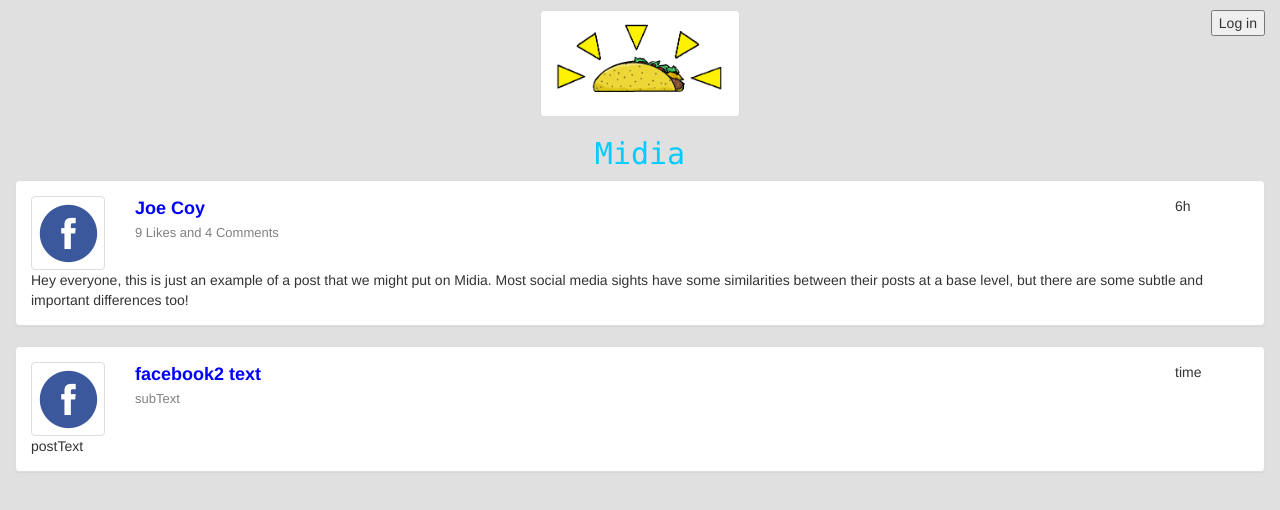
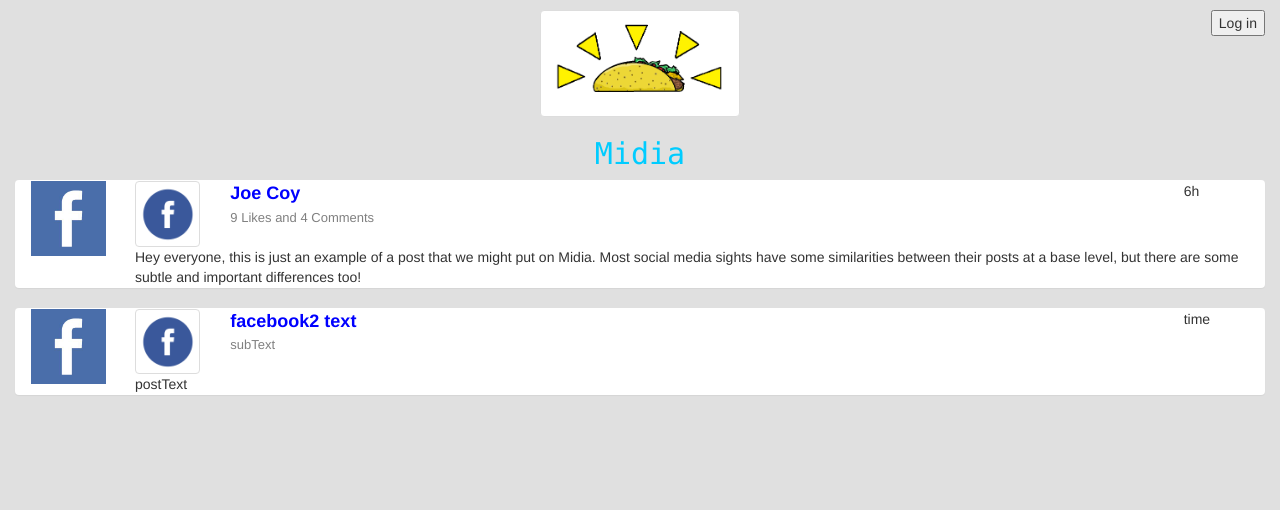
Before and after one commit to TVFlash/midia, a Flask app: template templates/index.html in a window 1280 px wide. Shown: the top 510 px of the page. Run offline with Flask 2, Linux system fonts and the light colour scheme; the template is opened without the code that fills it, so the values that code supplies are empty; some libraries are stand-ins or nearby versions.

Commit message:
Side logo
Added side facebook image to post

```diff
--- a/js/Directives/post.html
+++ b/js/Directives/post.html
@@ -1,5 +1,9 @@
 <div class="panel panel-default">
   <div class="panel-body">
+	   	<div class="col-xs-1">
+			<img ng-src="../img/sideFB.jpg" alt="fbLogo" class="image-responsive pull-left" style="max-height:100%; width: 75px;"/>
+	   	</div>
+	   	<div class="col-xs-11">
 	  		<div class="row">
 		        <div class="col-xs-1">
 					<img ng-src="{{postInfo.img}}" alt="" class="img-thumbnail"/>
@@ -19,3 +23,4 @@
 			</div>
 		</div>
   </div>
+</div>
--- a/static/styles/master.css
+++ b/static/styles/master.css
@@ -46,8 +46,15 @@ body{
     background: #e0e0e0;
 }
 
-panel-body > img {
-    height: 90%;
-    width: 10%;
+.panel-body {
+  padding: 0px;
+}
 
+.panel {
+  margin-bottom: 20px;
+  background-color: #fff;
+  border: 1px solid transparent;
+  border-radius: 4px;
+  -webkit-box-shadow: 0 1px 1px rgba(0, 0, 0, .05);
+          box-shadow: 0 1px 1px rgba(0, 0, 0, .05);
 }
```
Also changed, not shown: img/sideFB.jpg (added). Lines whose indentation alone changed are shown as unchanged.
